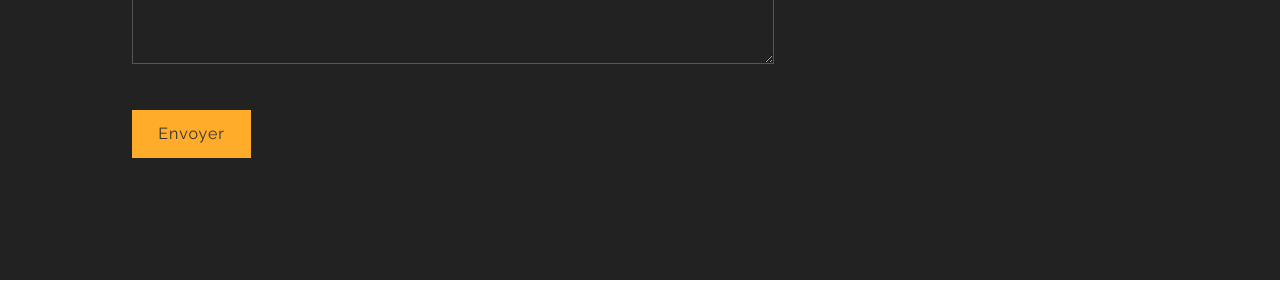
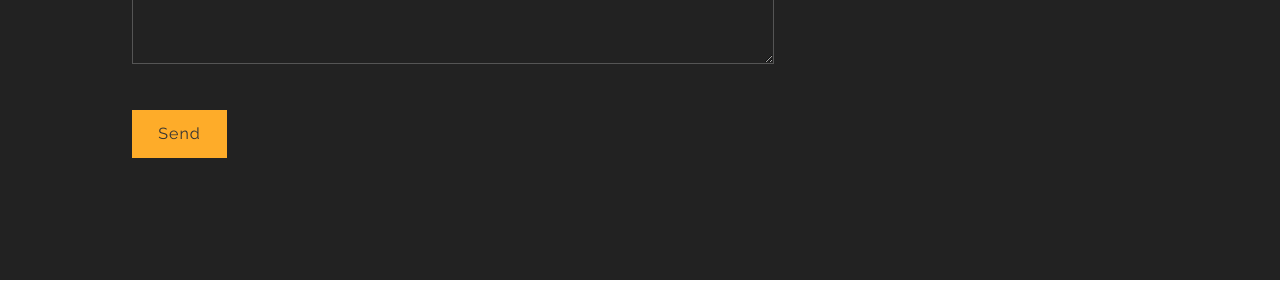
Before and after one commit to shefing/shefing.github.io, a Jekyll site: the page built from index.html, in a window 1280 px wide and 900 px high, scrolled down 3855 px. Shown: the part 594-894 px from the top of the window. Built offline with Jekyll 4.4.1, drawn with Linux system fonts in a browser that asks for light colours.

Commit message:
fix french in form

```diff
--- a/_includes/contact-form.html
+++ b/_includes/contact-form.html
@@ -21,7 +21,7 @@
               <textarea class='required' name='message' placeholder='MESSAGE'></textarea>
               <input name="recipient" type="hidden" value="{{ site.email }}" />
               <div class='spacing'></div>
-            <input class='button white float-left' value="Envoyer" type='submit'>
+            <input class='button white float-left' value="Send" type='submit'>
             </div>
           </form>
         </div>
```
